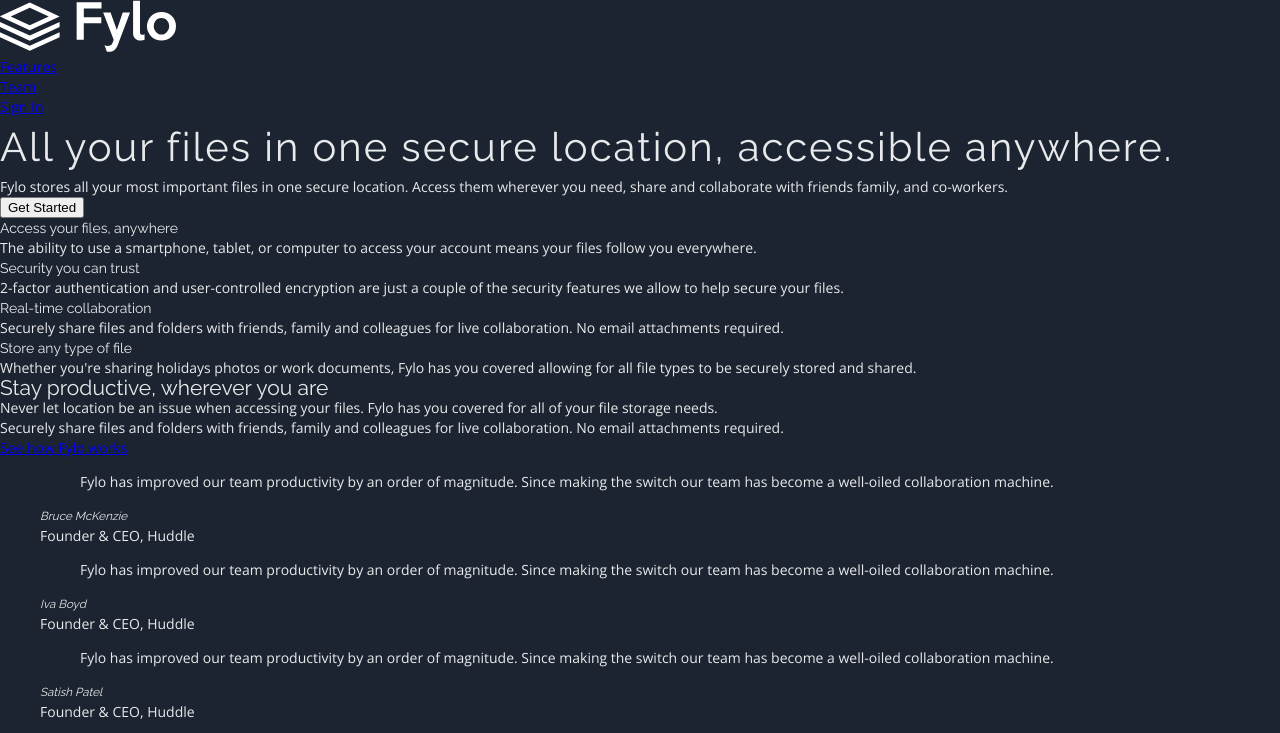
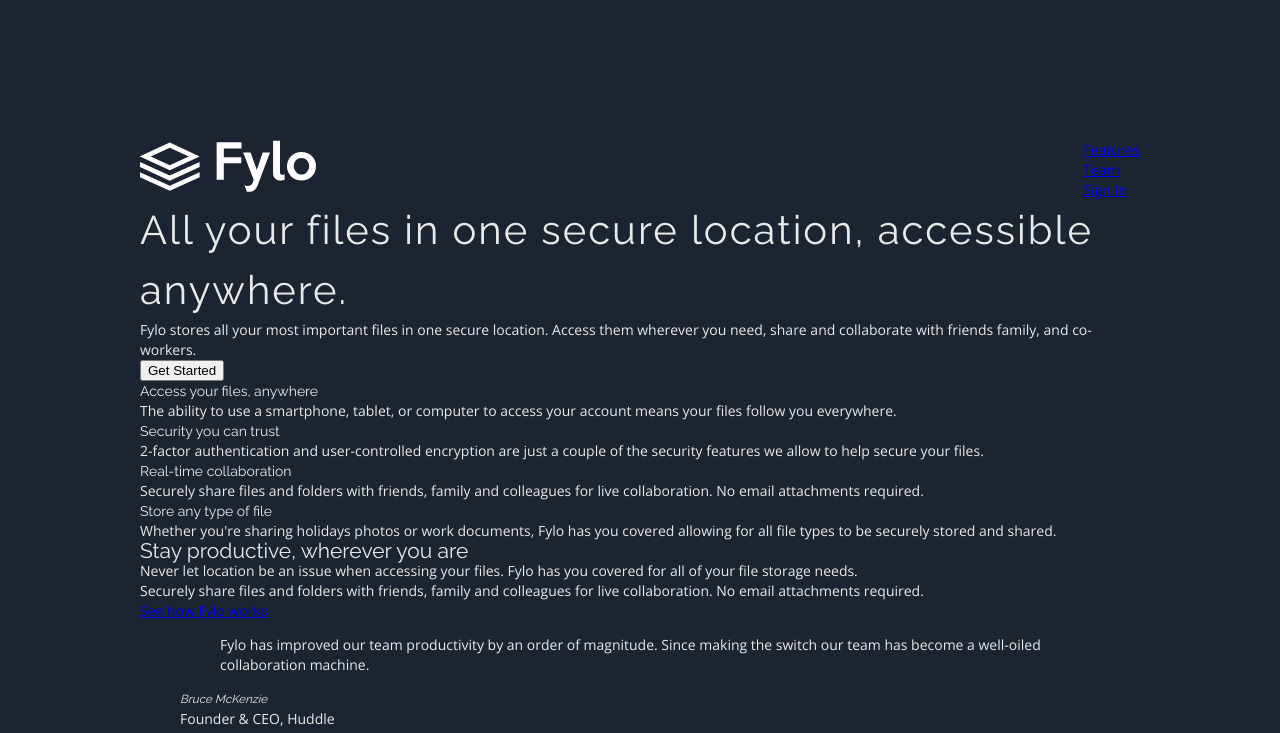
Before and after one commit to AlexKMarshall/fylo-dark-theme-landing-page, a Gatsby site: page / in a window 1280 px wide. Shown: the top 733 px of the page. Built offline with nearby package versions, Linux system fonts and the light colour scheme; Gatsby itself is replaced by a stand-in of ours.

Commit message:
Make header flexbox

```diff
--- a/src/components/header.js
+++ b/src/components/header.js
@@ -2,9 +2,10 @@
 import PropTypes from "prop-types";
 import React from "react";
 import Logo from "./logo";
+import headerStyles from "./header.module.css";
 
 const Header = ({ siteTitle, children }) => (
-  <header>
+  <header className={headerStyles.header}>
     <Link to="/">
       <Logo />
     </Link>
--- /dev/null
+++ b/src/components/header.module.css
@@ -0,0 +1,5 @@
+.header {
+  display: flex;
+  flex-direction: row;
+  justify-content: space-between;
+}
--- a/src/components/layout.css
+++ b/src/components/layout.css
@@ -1,5 +1,6 @@
 html,
 body {
+  padding: 70px;
   color: rgba(255, 255, 255, 90%);
   background: hsl(217, 28%, 15%);
   font-family: "Open Sans", sans-serif;
```
